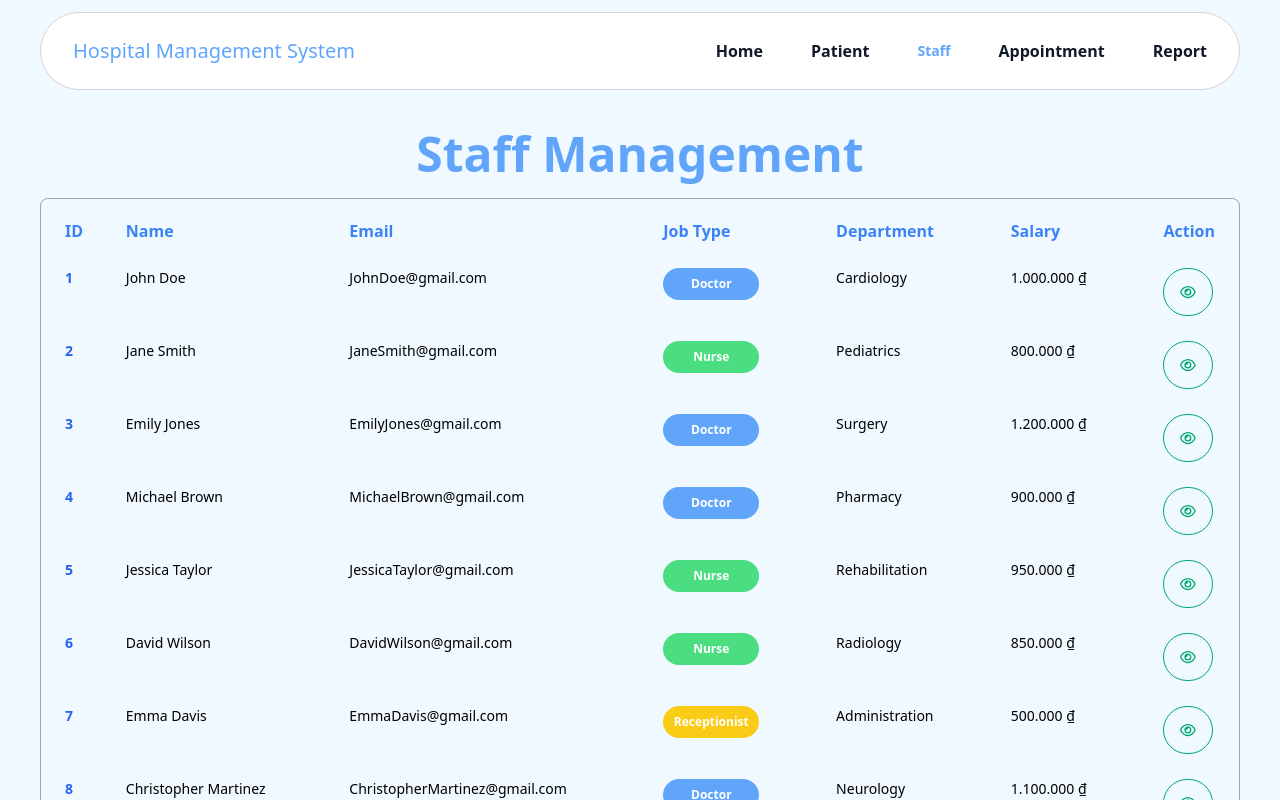
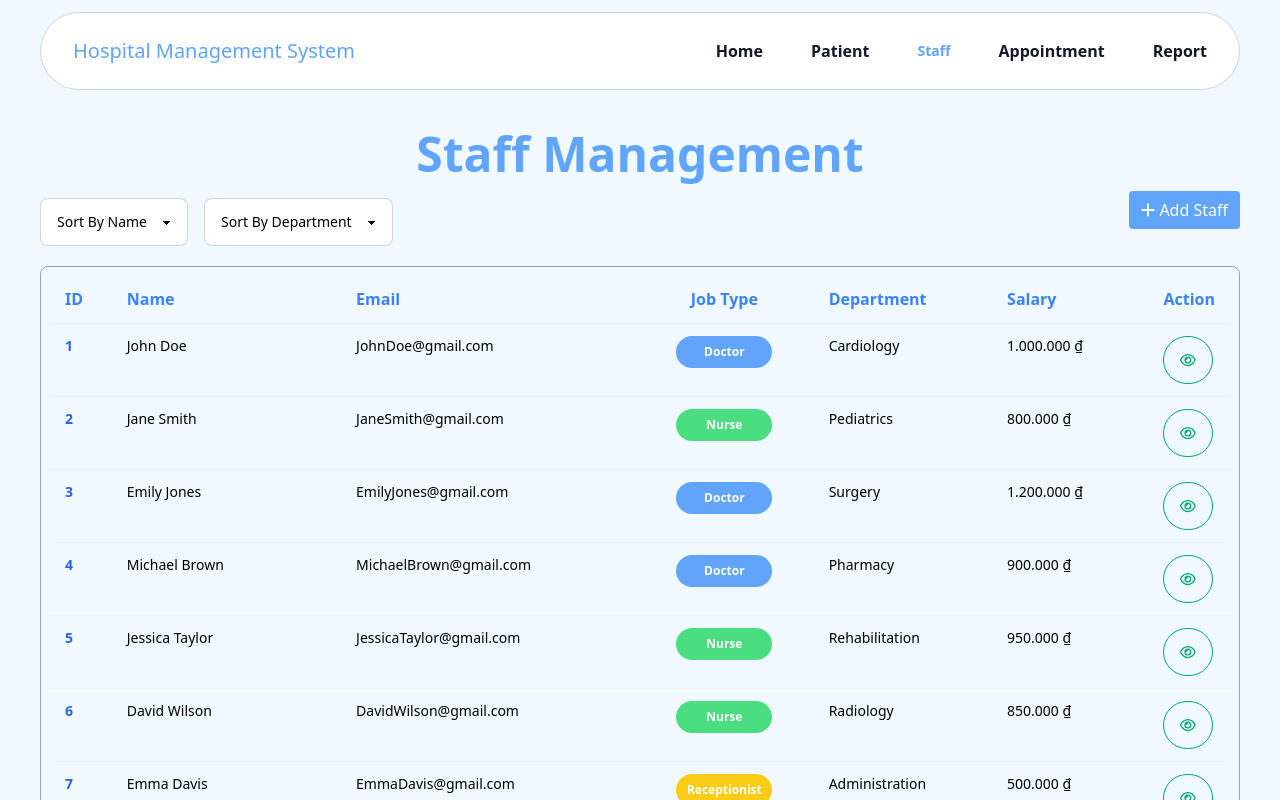
Before and after one commit to tom474/hospital_management_website, a React (Vite) app in the folder client/: page /staff in a window 1280 px wide. Shown: the top 800 px of the page. Built offline with nearby package versions, Linux system fonts and the light colour scheme.

Commit message:
feat: finish staff page

```diff
--- a/client/src/components/staff/main/StaffTable.jsx
+++ b/client/src/components/staff/main/StaffTable.jsx
@@ -117,7 +117,7 @@ const staffs = [
 const columns = [
 	{ key: "ID", title: "ID", size: "w-[2%]" },
 	{ key: "Name", title: "Name", size: "w-[13%]" },
-	{ key: "Email", title: "Email", size: "w-[12%]" },
+	{ key: "Email", title: "Email", size: "w-[8%]" },
 	{ key: "JobType", title: "Job Type", size: "w-1/12" },
 	{ key: "Department", title: "Department", size: "w-1/12" },
 	{ key: "Salary", title: "Salary", size: "w-1/12" },
@@ -159,7 +159,7 @@ export default function StaffTable() {
 		}
 
 		return (
-			<td className="align-top text-black ">
+			<td className="align-top text-black flex justify-center">
 				<p className={`${defaultStyle} `}>{jobType}</p>
 			</td>
 		);
@@ -174,7 +174,11 @@ export default function StaffTable() {
 							{columns.map((column) => (
 								<th
 									key={column.key}
-									className={`${column.size} text-blue-500 text-base`}
+									className={`${
+										column.size
+									} text-blue-500 text-base ${
+										column.key == "JobType" && "text-center"
+									}`}
 								>
 									{column.title}
 								</th>
--- a/client/src/pages/StaffPage.jsx
+++ b/client/src/pages/StaffPage.jsx
@@ -1,11 +1,61 @@
+import { FontAwesomeIcon } from "@fortawesome/react-fontawesome";
 import StaffTable from "../components/staff/main/StaffTable";
+import { faPlus } from "@fortawesome/free-solid-svg-icons";
+import { Link } from "react-router-dom";
 
 export default function StaffPage() {
+	const handleOnChange = (e) => {
+		console.log(e.target.value);
+	};
 	return (
 		<div className="flex flex-col mt-5 gap-5">
 			<h1 className="mt-5 text-center w-full text-blue-400 text-5xl font-bold">
 				Staff Management
 			</h1>
+			{/* Filter section */}
+			<div className="flex justify-between">
+				<div className="flex gap-4">
+					<select
+						name="name"
+						className="select select-bordered bg-white"
+						defaultValue={"Sort By Name"}
+						onChange={handleOnChange}
+					>
+						<option disabled>Sort By Name</option>
+						<option>None</option>
+						<option>ASC</option>
+						<option>DESC</option>
+					</select>
+
+					<select
+						name="department"
+						className="select select-bordered bg-white"
+						defaultValue={"Sort By Department"}
+						onChange={handleOnChange}
+					>
+						<option disabled>Sort By Department</option>
+						<option>All</option>
+						<option>Department 1</option>
+						<option>Department 2</option>
+						<option>Department 3</option>
+						<option>Department 4</option>
+						<option>Department 5</option>
+						<option>Department 6</option>
+					</select>
+				</div>
+
+				<div>
+					<Link
+						to={"/"}
+						className="py-2 px-3 h-full bg-blue-400 rounded text-white transition ease-in-out hover:bg-blue-300"
+					>
+						<span>
+							<FontAwesomeIcon icon={faPlus} />
+						</span>{" "}
+						Add Staff
+					</Link>
+				</div>
+			</div>
 			<StaffTable />
 		</div>
 	);
```
